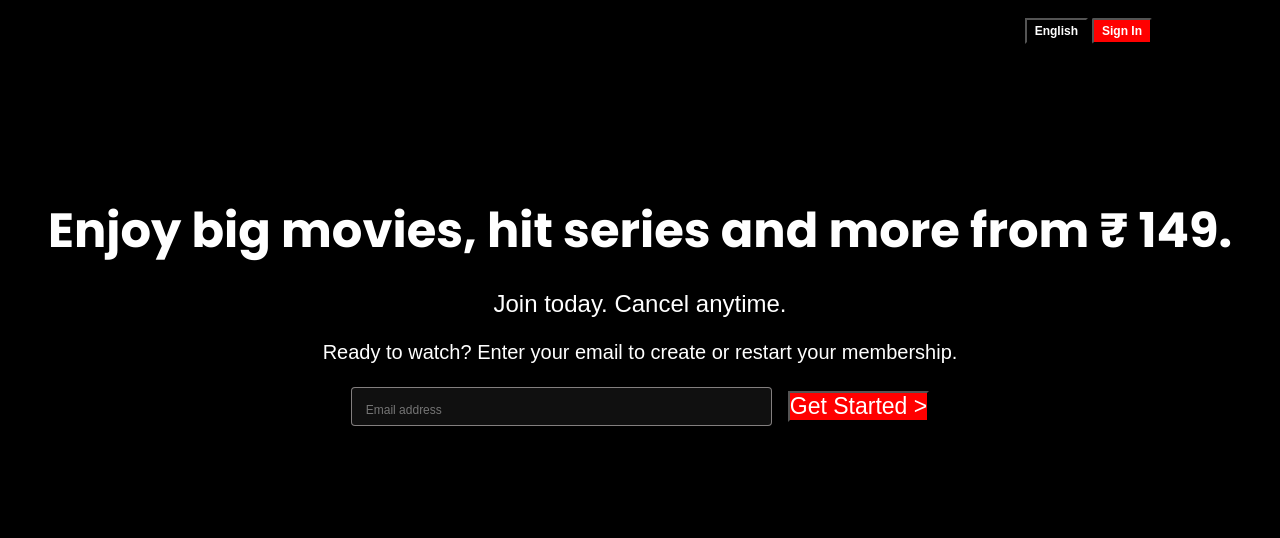
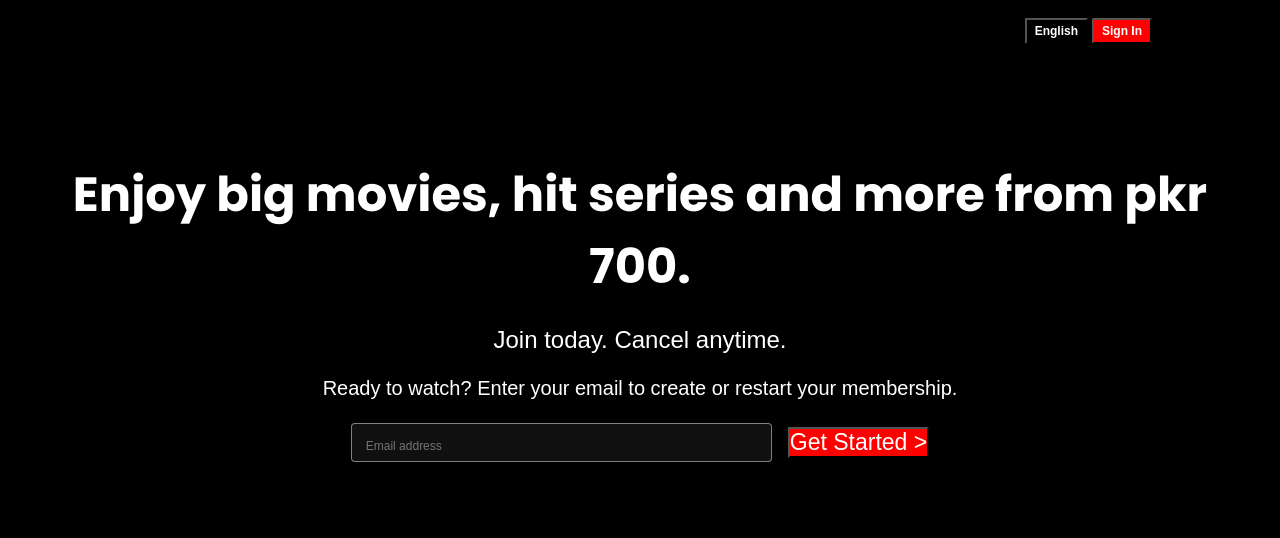
Before and after one commit to AitezazAhmed/Netflix_Clone, a plain HTML site: page index.html in a window 1280 px wide. Shown: the top 538 px of the page. Drawn offline with Linux system fonts and the light colour scheme; a web font is replaced by a local one.

Commit message:
indian ruppees changed into pkr

```diff
--- a/index.html
+++ b/index.html
@@ -16,7 +16,7 @@
             </nav>
             <div class="box"></div>
             <div class="text">
-                <span>Enjoy big movies, hit series and more from ₹ 149.</span>
+                <span>Enjoy big movies, hit series and more from pkr 700.</span>
                 <span>Join today. Cancel anytime.</span>
                 <span>Ready to watch? Enter your email to create or restart your membership.</span>
                 <div class="btnhero">
```
